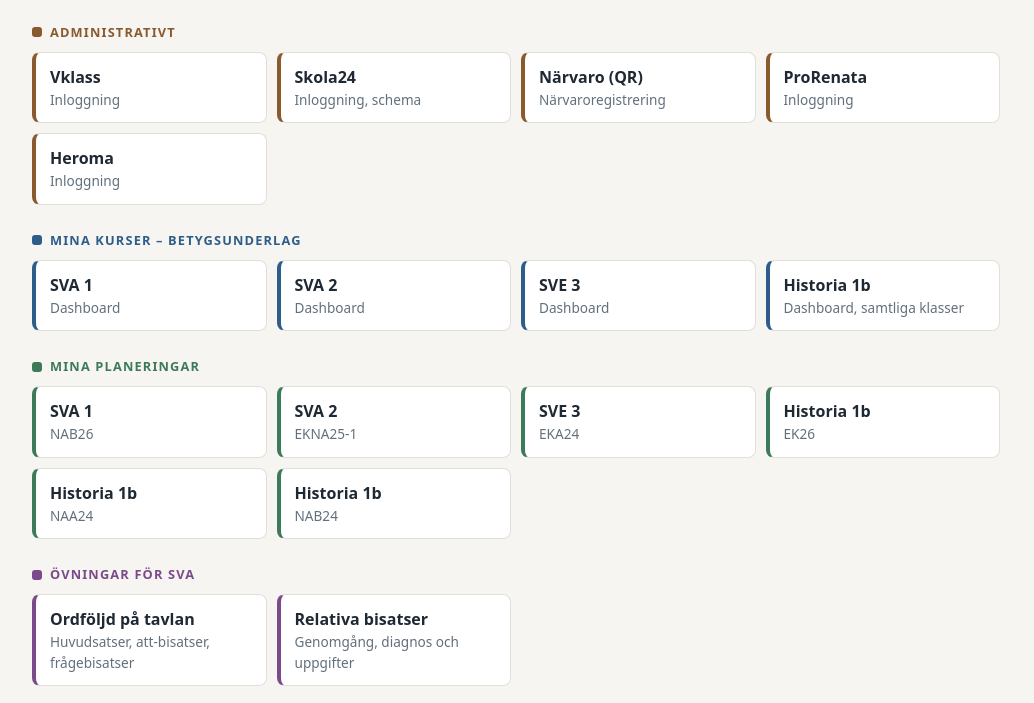
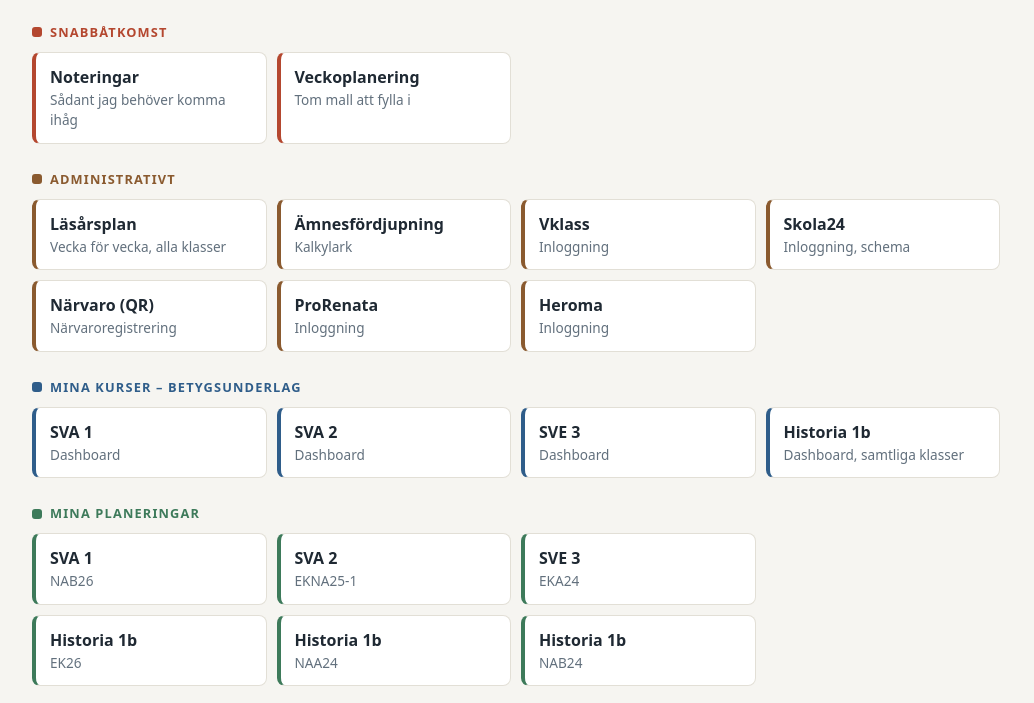
Before and after one commit to Erengisle/startsida, a plain HTML site: page index.html in a window 1280 px wide. Shown: the part 97-800 px from the top of the page, without its empty margins (124-1158 px from the left). Drawn offline with Linux system fonts and the light colour scheme.

Commit message:
Update CSS variables and add quick access section

```diff
--- a/index.html
+++ b/index.html
@@ -10,13 +10,13 @@
   :root {
     --bg: #f6f5f1; --card: #ffffff; --ink: #1f2933; --muted: #62707d;
     --line: #e2dfd6; --accent: #2f5d8a; --accent-soft: #e6eef6;
-    --admin: #8a5a2f; --kurs: #2f5d8a; --plan: #3d7a5a; --sva: #7a4a8a; --verk: #5b6470;
+    --top: #b4472f; --admin: #8a5a2f; --kurs: #2f5d8a; --plan: #3d7a5a; --sva: #7a4a8a; --verk: #5b6470;
   }
   @media (prefers-color-scheme: dark) {
     :root {
       --bg: #16191d; --card: #1f2429; --ink: #e8ebee; --muted: #9aa5b0;
       --line: #2f363d; --accent: #7fb0e0; --accent-soft: #232d38;
-      --admin: #d9a66f; --kurs: #7fb0e0; --plan: #7fcaa0; --sva: #c79ad6; --verk: #a6afb9;
+      --top: #ef8f78; --admin: #d9a66f; --kurs: #7fb0e0; --plan: #7fcaa0; --sva: #c79ad6; --verk: #a6afb9;
     }
   }
   * { box-sizing: border-box; }
@@ -69,9 +69,19 @@
     <input type="search" id="q" placeholder="Sök länk…" aria-label="Sök länk" autofocus>
   </header>
 
+  <section data-cat style="--c: var(--top)">
+    <h2>Snabbåtkomst</h2>
+    <div class="grid">
+      <a class="link" href="https://docs.google.com/document/d/1GtwRae9gVxsKPCVM1e1KgYjleyT6JA9c0EXw5L28BeU/edit" id="noteringar"><strong>Noteringar</strong><span>Sådant jag behöver komma ihåg</span></a>
+      <a class="link" href="https://docs.google.com/spreadsheets/d/1Sue1IGljSaPVK-beB0pIdFDCAC-46-4moQoPlplZHPk/edit?gid=1690479131#gid=1690479131"><strong>Veckoplanering</strong><span>Tom mall att fylla i</span></a>
+    </div>
+  </section>
+
   <section data-cat style="--c: var(--admin)">
     <h2>Administrativt</h2>
     <div class="grid">
+      <a class="link" href="https://docs.google.com/spreadsheets/d/1dJ2AEilm6V9j1N_4xr_hBt151zuHBxHn4LxKBuSnl28/edit?gid=0#gid=0"><strong>Läsårsplan</strong><span>Vecka för vecka, alla klasser</span></a>
+      <a class="link" href="https://docs.google.com/spreadsheets/d/1_C70uF7hkZ70dDF3OBNBPBOn8kBehSr3bZGRrquMLIw/edit?gid=0#gid=0"><strong>Ämnesfördjupning</strong><span>Kalkylark</span></a>
       <a class="link" href="https://auth.vklass.se/?returnUrl=http://app.vklass.se/#/Home/Welcome"><strong>Vklass</strong><span>Inloggning</span></a>
       <a class="link" href="https://www.skola24.se/Applications/Authentication/login.aspx?logout=https://www.skola24.se"><strong>Skola24</strong><span>Inloggning, schema</span></a>
       <a class="link" href="https://script.google.com/a/macros/edu.huddinge.se/s/AKfycbwFE0MWbIT8rrCrkgB7JShT5lGv2zLpiNrEtpbcVYFiOfcexB1d08Va8FWnrh8VjUNYeA/exec"><strong>Närvaro (QR)</strong><span>Närvaroregistrering</span></a>
@@ -96,6 +106,8 @@
       <a class="link" href="https://erengisle.github.io/Hi_planering/sva1/nab26/"><strong>SVA 1</strong><span>NAB26</span></a>
       <a class="link" href="https://erengisle.github.io/Hi_planering/sva2/ekna25-1/"><strong>SVA 2</strong><span>EKNA25-1</span></a>
       <a class="link" href="https://erengisle.github.io/Hi_planering/sve3/eka24/"><strong>SVE 3</strong><span>EKA24</span></a>
+    </div>
+    <div class="grid" style="margin-top:10px">
       <a class="link" href="https://erengisle.github.io/Hi_planering/hi1b/ek26/"><strong>Historia 1b</strong><span>EK26</span></a>
       <a class="link" href="https://erengisle.github.io/Hi_planering/hi1b/naa24/"><strong>Historia 1b</strong><span>NAA24</span></a>
       <a class="link" href="https://erengisle.github.io/Hi_planering/hi1b/nab24/"><strong>Historia 1b</strong><span>NAB24</span></a>
```
